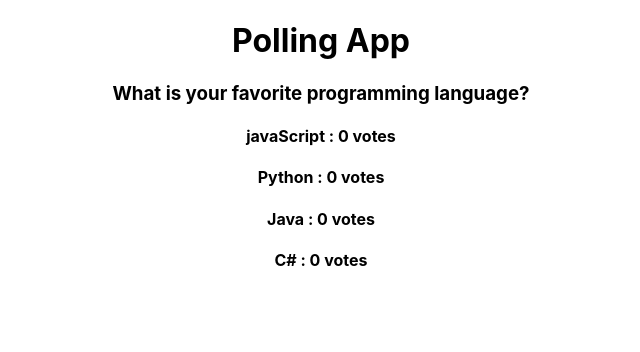
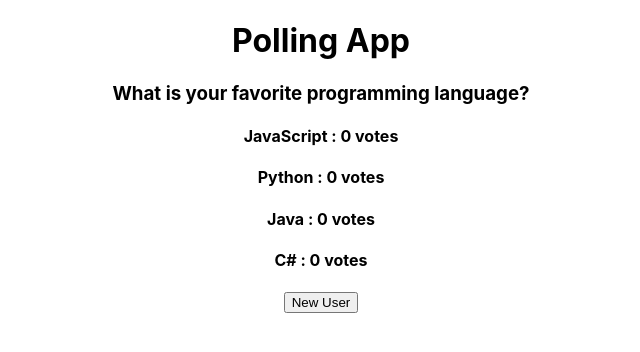
Before and after one commit to ammarali0608/EADMIDExam, a React (Create React App) app: page / in a window 1280 px wide. Shown: the top 352 px of the page, without its empty margins (319-959 px from the left). Built offline with nearby package versions, Linux system fonts and the light colour scheme.

Commit message:
Add UserParticipation Component

```diff
--- a/src/App.js
+++ b/src/App.js
@@ -2,21 +2,56 @@ import logo from "./logo.svg";
 import "./App.css";
 import PollDisplay from "./Components/PollDisplay";
 import { useState } from "react";
+import UserParticipation from "./Components/UserParticipation";
 
 function App() {
-  const [votes, setVotes] = useState({
-    javaScript: 0,
-    python: 0,
-    java: 0,
-    Cs: 0,
+  const [start, setstart] = useState(false);
+  const [us, setUs] = useState(false);
+  const [Q, setQ] = useState({
+    question: "What is your favorite programming language?",
+
+    choices: [
+      { id: 1, label: "JavaScript", votes: 0 },
+
+      { id: 2, label: "Python", votes: 0 },
+
+      { id: 3, label: "Java", votes: 0 },
+
+      { id: 4, label: "C#", votes: 0 },
+    ],
   });
-  const changeVOtes = (votes) => {
-    setVotes(votes);
+  function forceUpdate() {
+    setQ((prev) => {
+      return { ...prev };
+    });
+  }
+  const changeVOtes = (r) => {
+    setQ(r);
+    forceUpdate();
   };
   return (
     <div className="App">
       <h1>Polling App</h1>
-      <PollDisplay votes={votes} changeVotes={changeVOtes} />
+
+      <PollDisplay Q={Q} choices={Q.choices} />
+      <div></div>
+      {start ? (
+        <UserParticipation
+          choices={Q.choices}
+          changeVotes={changeVOtes}
+          Q={Q}
+        />
+      ) : (
+        <></>
+      )}
+
+      <button
+        onClick={() => {
+          setstart(true);
+        }}
+      >
+        New User
+      </button>
     </div>
   );
 }
--- a/src/Components/PollDisplay.js
+++ b/src/Components/PollDisplay.js
@@ -1,17 +1,18 @@
 import React from "react";
 import { useEffect } from "react";
 
-function PollDisplay(props) {
-  console.log(props);
-
+function PollDisplay({ Q, choices }) {
+  const { question } = Q;
   return (
     <div>
       <center>
-        <h3>What is your favorite programming language?</h3>
-        <h4> javaScript : {props.votes.javaScript} votes</h4>
-        <h4> Python : {props.votes.python} votes</h4>
-        <h4> Java : {props.votes.java} votes</h4>
-        <h4> C# : {props.votes.Cs} votes</h4>
+        <h3>{question}</h3>
+        {choices.map((val) => (
+          <h4 id={val.label}>
+            {" "}
+            {val.label} : {val.votes} votes
+          </h4>
+        ))}
       </center>
     </div>
   );
--- /dev/null
+++ b/src/Components/UserParticipation.js
@@ -0,0 +1,50 @@
+import React from "react";
+import { useState } from "react";
+
+function UserParticipation({ choices, changeVotes, Q }) {
+  const [ans, setAns] = useState();
+  const [c, setC] = useState(true);
+  // console.log(ans);
+  return (
+    <div>
+      <center>
+        <br />
+        <h3>Answer Choices</h3>
+
+        {choices.map((val) => (
+          <div id={val.id + val.label}>
+            <input
+              id={val.label}
+              type="radio"
+              name="language"
+              onClick={(val1) => {
+                setAns(val1.target.id);
+              }}
+            />
+            <label htmlFor={val.label}>{val.label}</label>
+          </div>
+        ))}
+        <button
+          onClick={() => {
+            let q = Q;
+            let { choices } = q;
+
+            choices.map((val) => {
+              console.log(val.label);
+              if (val.label === ans) {
+                console.log(ans);
+                val.votes = val.votes + 1;
+              }
+            });
+
+            changeVotes(q);
+          }}
+        >
+          Submit
+        </button>
+      </center>
+    </div>
+  );
+}
+
+export default UserParticipation;
```
